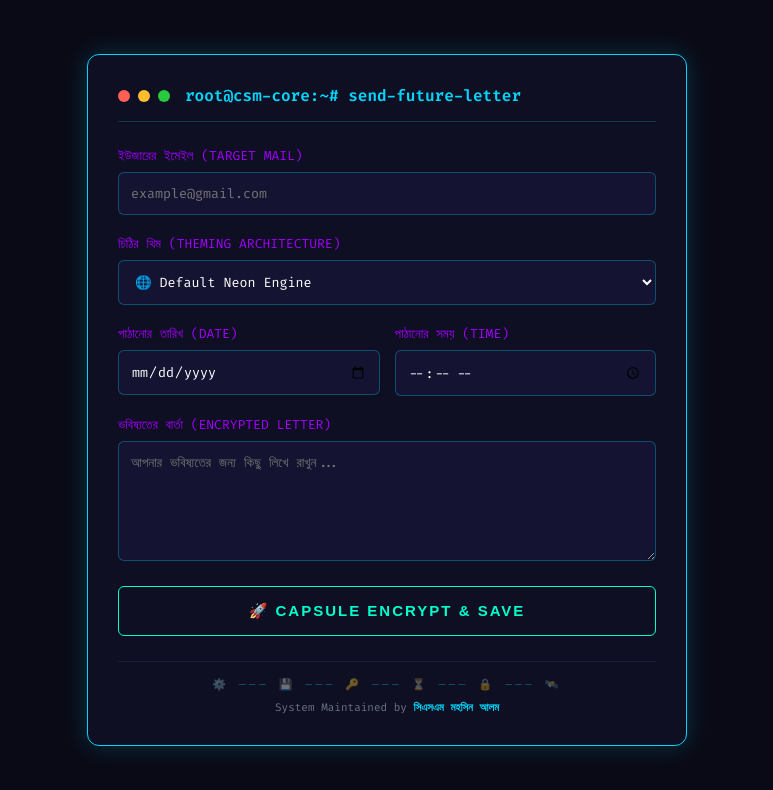
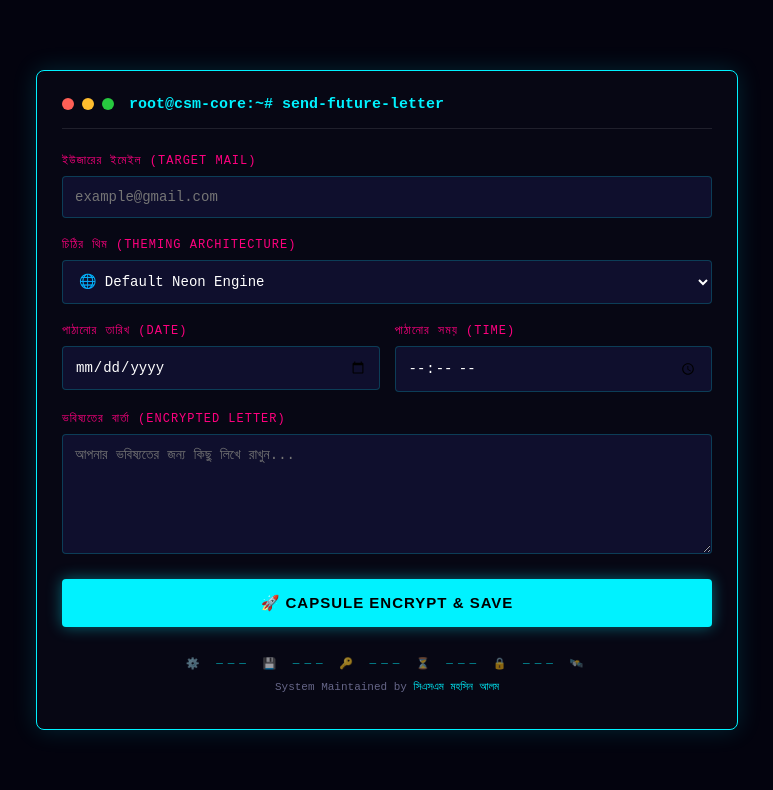
Before and after one commit to sendfuture/time-capsule, a website: page index.html in a window 1280 px wide. Shown: the whole page, without its empty margins (253-1026 px from the left). Drawn offline with Linux system fonts and the light colour scheme.

Commit message:
Update HTML structure and improve accessibility

```diff
--- a/index.html
+++ b/index.html
@@ -1,108 +1,275 @@
 <!DOCTYPE html>
-<html lang="bn">
+<html lang="en">
 <head>
     <meta charset="UTF-8">
     <meta name="viewport" content="width=device-width, initial-scale=1.0">
-    <title>CSM | Neural Time Capsule</title>
-    <link href="https://fonts.googleapis.com/css2?family=Fira+Code:wght@400;600&display=swap" rel="stylesheet">
+    <title>CSM | Neural Time Capsule Editor</title>
     <style>
-        * { box-sizing: border-box; margin: 0; padding: 0; }
-        body { font-family: 'Fira Code', monospace; background-color: #0a0a16; color: #00ffcc; display: flex; justify-content: center; align-items: center; min-height: 100vh; padding: 20px; }
-        .container { max-width: 600px; width: 100%; background: #0f0f23; border: 1px solid #05d5fa; border-radius: 12px; padding: 30px; box-shadow: 0 0 25px rgba(5, 213, 250, 0.2); }
-        .terminal-header { display: flex; align-items: center; margin-bottom: 25px; border-bottom: 1px solid rgba(5, 213, 250, 0.2); padding-bottom: 15px; }
-        .dots { display: flex; gap: 8px; margin-right: 15px; }
-        .dot { width: 12px; height: 12px; border-radius: 50%; }
-        .dot-red { background: #ff5f56; }
-        .dot-yellow { background: #ffbd2e; }
-        .dot-green { background: #27c93f; }
-        .title { font-size: 16px; color: #05d5fa; font-weight: bold; }
-        .form-group { margin-bottom: 20px; }
-        label { display: block; margin-bottom: 8px; font-size: 13px; color: #a200ff; text-transform: uppercase; }
-        input, textarea, select { width: 100%; background: #141432; border: 1px solid rgba(5, 213, 250, 0.3); border-radius: 6px; padding: 12px; color: #ffffff; font-family: 'Fira Code', monospace; }
-        input:focus, textarea:focus, select:focus { outline: none; border-color: #00ffcc; box-shadow: 0 0 10px rgba(0, 255, 204, 0.3); }
-        textarea { resize: vertical; min-height: 120px; }
-        .date-time-row { display: grid; grid-template-columns: 1fr 1fr; gap: 15px; }
-        .btn-submit { width: 100%; background: transparent; border: 1px solid #00ffcc; color: #00ffcc; padding: 15px; font-size: 15px; font-weight: bold; cursor: pointer; border-radius: 6px; text-transform: uppercase; letter-spacing: 2px; transition: all 0.3s ease; }
-        .btn-submit:hover { background: #00ffcc; color: #0a0a16; box-shadow: 0 0 15px rgba(0, 255, 204, 0.4); }
-        .status-box { margin-top: 20px; padding: 15px; border-radius: 6px; font-size: 14px; display: none; border-left: 4px solid; line-height: 1.5; }
-        .status-success { background: rgba(39, 201, 63, 0.1); border-color: #27c93f; color: #27c93f; }
-        .status-error { background: rgba(255, 95, 86, 0.1); border-color: #ff5f56; color: #ff5f56; }
-        .footer { text-align: center; margin-top: 25px; font-size: 11px; color: #6b7280; border-top: 1px solid rgba(5, 213, 250, 0.1); padding-top: 15px; }
-        .symbol-bar { color: rgba(5, 213, 250, 0.4); margin-bottom: 8px; letter-spacing: 0.3em; }
-        .credit-link { color: #05d5fa; text-decoration: none; font-weight: bold; }
+        :root {
+            --bg-color: #03030e;
+            --card-bg: #070714;
+            --neon-cyan: #00f2ff;
+            --neon-magenta: #ff007f;
+            --text-color: #e0e0ff;
+            --input-bg: #0f0f2d;
+            --border-color: rgba(0, 242, 255, 0.2);
+        }
+
+        body {
+            background-color: var(--bg-color);
+            color: var(--text-color);
+            font-family: 'Courier New', Courier, monospace;
+            display: flex;
+            justify-content: center;
+            align-items: center;
+            min-height: 100vh;
+            margin: 0;
+            padding: 20px;
+            box-sizing: border-box;
+        }
+
+        .terminal-container {
+            width: 100%;
+            max-width: 650px;
+            background-color: var(--card-bg);
+            border: 1px solid var(--neon-cyan);
+            border-radius: 8px;
+            padding: 25px;
+            box-shadow: 0 0 25px rgba(0, 242, 255, 0.15);
+            position: relative;
+        }
+
+        .terminal-header {
+            display: flex;
+            align-items: center;
+            margin-bottom: 25px;
+            border-bottom: 1px solid rgba(255, 255, 255, 0.1);
+            padding-bottom: 15px;
+        }
+
+        .dots {
+            display: flex;
+            gap: 8px;
+            margin-right: 15px;
+        }
+
+        .dot {
+            width: 12px;
+            height: 12px;
+            border-radius: 50%;
+        }
+
+        .dot.red { background-color: #ff5f56; }
+        .dot.yellow { background-color: #ffbd2e; }
+        .dot.green { background-color: #27c93f; }
+
+        .title-bar {
+            color: var(--neon-cyan);
+            font-weight: bold;
+            font-size: 15px;
+        }
+
+        .form-group {
+            margin-bottom: 20px;
+        }
+
+        label {
+            display: block;
+            color: var(--neon-magenta);
+            font-size: 12px;
+            margin-bottom: 8px;
+            text-transform: uppercase;
+            letter-spacing: 1px;
+        }
+
+        input, select, textarea {
+            width: 100%;
+            padding: 12px;
+            background-color: var(--input-bg);
+            border: 1px solid var(--border-color);
+            border-radius: 4px;
+            color: #fff;
+            font-family: inherit;
+            font-size: 14px;
+            box-sizing: border-box;
+            transition: all 0.3s ease;
+        }
+
+        input:focus, select:focus, textarea:focus {
+            outline: none;
+            border-color: var(--neon-cyan);
+            box-shadow: 0 0 10px rgba(0, 242, 255, 0.3);
+        }
+
+        .row {
+            display: flex;
+            gap: 15px;
+        }
+
+        .row .form-group {
+            flex: 1;
+        }
+
+        textarea {
+            resize: vertical;
+            min-height: 120px;
+        }
+
+        .btn-submit {
+            width: 100%;
+            padding: 15px;
+            background-color: #00f2ff;
+            border: none;
+            border-radius: 4px;
+            color: #000;
+            font-weight: bold;
+            font-size: 15px;
+            cursor: pointer;
+            text-transform: uppercase;
+            letter-spacing: 1px;
+            transition: all 0.3s ease;
+            box-shadow: 0 0 15px rgba(0, 242, 255, 0.4);
+            display: flex;
+            justify-content: center;
+            align-items: center;
+            gap: 10px;
+        }
+
+        .btn-submit:hover {
+            background-color: #fff;
+            box-shadow: 0 0 25px rgba(255, 255, 255, 0.6);
+        }
+
+        .status-box {
+            margin-top: 20px;
+            padding: 15px;
+            border-radius: 4px;
+            font-size: 13px;
+            display: none;
+            line-height: 1.5;
+        }
+
+        .status-success {
+            background-color: rgba(39, 201, 63, 0.1);
+            border: 1px solid #27c93f;
+            color: #27c93f;
+        }
+
+        .status-error {
+            background-color: rgba(255, 95, 86, 0.1);
+            border: 1px solid #ff5f56;
+            color: #ff5f56;
+        }
+
+        .footer {
+            margin-top: 30px;
+            text-align: center;
+            font-size: 11px;
+            color: #666688;
+        }
+
+        .symbol-bar {
+            color: var(--neon-cyan);
+            opacity: 0.6;
+            margin-bottom: 10px;
+            letter-spacing: 5px;
+        }
     </style>
 </head>
 <body>
 
-    <div class="container">
+    <div class="terminal-container">
+        <!-- টার্মিনাল হেডার বাটনসমূহ -->
         <div class="terminal-header">
-            <div class="dots"><div class="dot dot-red"></div><div class="dot dot-yellow"></div><div class="dot dot-green"></div></div>
-            <div class="title">root@csm-core:~# send-future-letter</div>
+            <div class="dots">
+                <div class="dot red"></div>
+                <div class="dot yellow"></div>
+                <div class="dot green"></div>
+            </div>
+            <div class="title-bar">root@csm-core:~# send-future-letter</div>
         </div>
 
+        <!-- মেইন ক্যাপসুল ফর্ম -->
         <form id="timeCapsuleForm">
             <div class="form-group">
-                <label for="email">ইউজারের ইমেইল (Target Mail)</label>
-                <input type="email" id="email" required placeholder="example@gmail.com">
+                <label for="email">ইউজারের ইমেইল (TARGET MAIL)</label>
+                <input type="email" id="email" placeholder="example@gmail.com" required>
             </div>
+
             <div class="form-group">
-                <label for="templateType">চিঠির থিম (Theming Architecture)</label>
+                <label for="templateType">চিঠির থিম (THEMING ARCHITECTURE)</label>
                 <select id="templateType">
                     <option value="default">🌐 Default Neon Engine</option>
-                    <option value="birthday">🎂 Future Birthday Core</option>
+                    <option value="birthday">🎂 Future Birthday Pack</option>
                     <option value="love">❤️ Future Soulmate Ledger</option>
                     <option value="crypto">🪙 Crypto & Wealth Ledger</option>
                     <option value="target">🎯 Motivation & Target Core</option>
                 </select>
             </div>
-            <div class="date-time-row">
+
+            <div class="row">
                 <div class="form-group">
-                    <label for="sendDate">পাঠানোর তারিখ (Date)</label>
+                    <label for="sendDate">পাঠানোর তারিখ (DATE)</label>
                     <input type="date" id="sendDate" required>
                 </div>
                 <div class="form-group">
-                    <label for="sendTime">পাঠানোর সময় (Time)</label>
+                    <label for="sendTime">পাঠানোর সময় (TIME)</label>
                     <input type="time" id="sendTime" required>
                 </div>
             </div>
+
             <div class="form-group">
-                <label for="message">ভবিষ্যতের বার্তা (Encrypted Letter)</label>
-                <textarea id="message" required placeholder="আপনার ভবিষ্যতের জন্য কিছু লিখে রাখুন..."></textarea>
+                <label for="message">ভবিষ্যতের বার্তা (ENCRYPTED LETTER)</label>
+                <textarea id="message" placeholder="আপনার ভবিষ্যতের জন্য কিছু লিখে রাখুন..." required></textarea>
             </div>
-            <button type="submit" class="btn-submit">🚀 Capsule Encrypt & Save</button>
+
+            <button type="submit" class="btn-submit" id="submitBtn">
+                🚀 CAPSULE ENCRYPT & SAVE
+            </button>
         </form>
 
+        <!-- স্ট্যাটাস রেসপন্স বক্স -->
         <div id="statusBox" class="status-box"></div>
 
+        <!-- সিস্টেম ফুটার এবং সিম্বল বার -->
         <div class="footer">
             <div class="symbol-bar">⚙️ ─── 💾 ─── 🔑 ─── ⏳ ─── 🔒 ─── 🛰️</div>
-            <p>System Maintained by <a href="https://github.com/sendfuture" target="_blank" class="credit-link">সিএসএম মহসিন আলম</a></p>
+            <p>System Maintained by <span style="color: var(--neon-cyan);">সিএসএম মহসিন আলম</span></p>
         </div>
     </div>
 
     <script>
-        document.getElementById('timeCapsuleForm').addEventListener('submit', async (e) => {
+        const form = document.getElementById('timeCapsuleForm');
+        const submitBtn = document.getElementById('submitBtn');
+        const statusBox = document.getElementById('statusBox');
+
+        form.addEventListener('submit', async (e) => {
             e.preventDefault();
-            const statusBox = document.getElementById('statusBox');
-            const submitBtn = document.querySelector('.btn-submit');
 
-            const email = document.getElementById('email').value;
-            const templateType = document.getElementById('templateType').value;
-            const sendDate = document.getElementById('sendDate').value;
-            const sendTime = document.getElementById('sendTime').value;
-            const message = document.getElementById('message').value;
-
-            const [sendHour, sendMinute] = sendTime.split(':');
-
-            submitBtn.innerText = "⚡ ENCRYPTING & SAVING...";
+            // বাটন ডিজেবল ও লোডিং স্টেট তৈরি
             submitBtn.disabled = true;
+            submitBtn.innerText = "⚡ LOCKING CAPSULE...";
             statusBox.style.display = "none";
 
+            // টাইম ইনপুট স্প্লিট করে আওয়ার এবং মিনিট আলাদা করা
+            const timeInput = document.getElementById('sendTime').value;
+            const [sendHour, sendMinute] = timeInput.split(':');
+
+            const data = {
+                email: document.getElementById('email').value,
+                templateType: document.getElementById('templateType').value,
+                sendDate: document.getElementById('sendDate').value,
+                sendHour: sendHour,
+                sendMinute: sendMinute,
+                message: document.getElementById('message').value
+            };
+
             try {
+                // নেটলিফাই ব্যাকএন্ডে হিট করা
                 const response = await fetch('https://sendfuture.netlify.app/.netlify/functions/server', {
                     method: 'POST',
                     headers: { 'Content-Type': 'application/json' },
-                    body: JSON.stringify({ email, templateType, sendDate, sendHour, sendMinute, message })
+                    body: JSON.stringify(data)
                 });
 
                 if (response.ok) {
@@ -111,20 +278,22 @@
                         statusBox.className = "status-box status-success";
                         statusBox.innerText = "✔ [SUCCESS]: টাইম ক্যাপসুল সফলভাবে লক করা হয়েছে! নির্দিষ্ট সময়ে মেইল পৌঁছে যাবে।";
                         statusBox.style.display = "block";
-                        document.getElementById('timeCapsuleForm').reset();
+                        form.reset();
                     } else {
-                        throw new Error(result.error || "ডাটাবেস সেভ এরর।");
+                        throw new Error(result.error || "Unknown server response");
                     }
                 } else {
-                    throw new Error("নেটওয়ার্ক রেসপন্স ঠিক নেই (CORS/Server Error)।");
+                    throw new Error(`Server Status: ${response.status}`);
                 }
             } catch (error) {
+                console.error("Error:", error);
                 statusBox.className = "status-box status-error";
-                statusBox.innerText = `❌ [ERROR]: ${error.message}`;
+                statusBox.innerText = `❌ [ERROR]: নেটওয়ার্ক রেসপন্স ঠিক নেই (${error.message || "Server Error"})`;
                 statusBox.style.display = "block";
             } finally {
+                // বাটন আবার সচল করা
+                submitBtn.disabled = false;
                 submitBtn.innerText = "🚀 CAPSULE ENCRYPT & SAVE";
-                submitBtn.disabled = false;
             }
         });
     </script>
```
